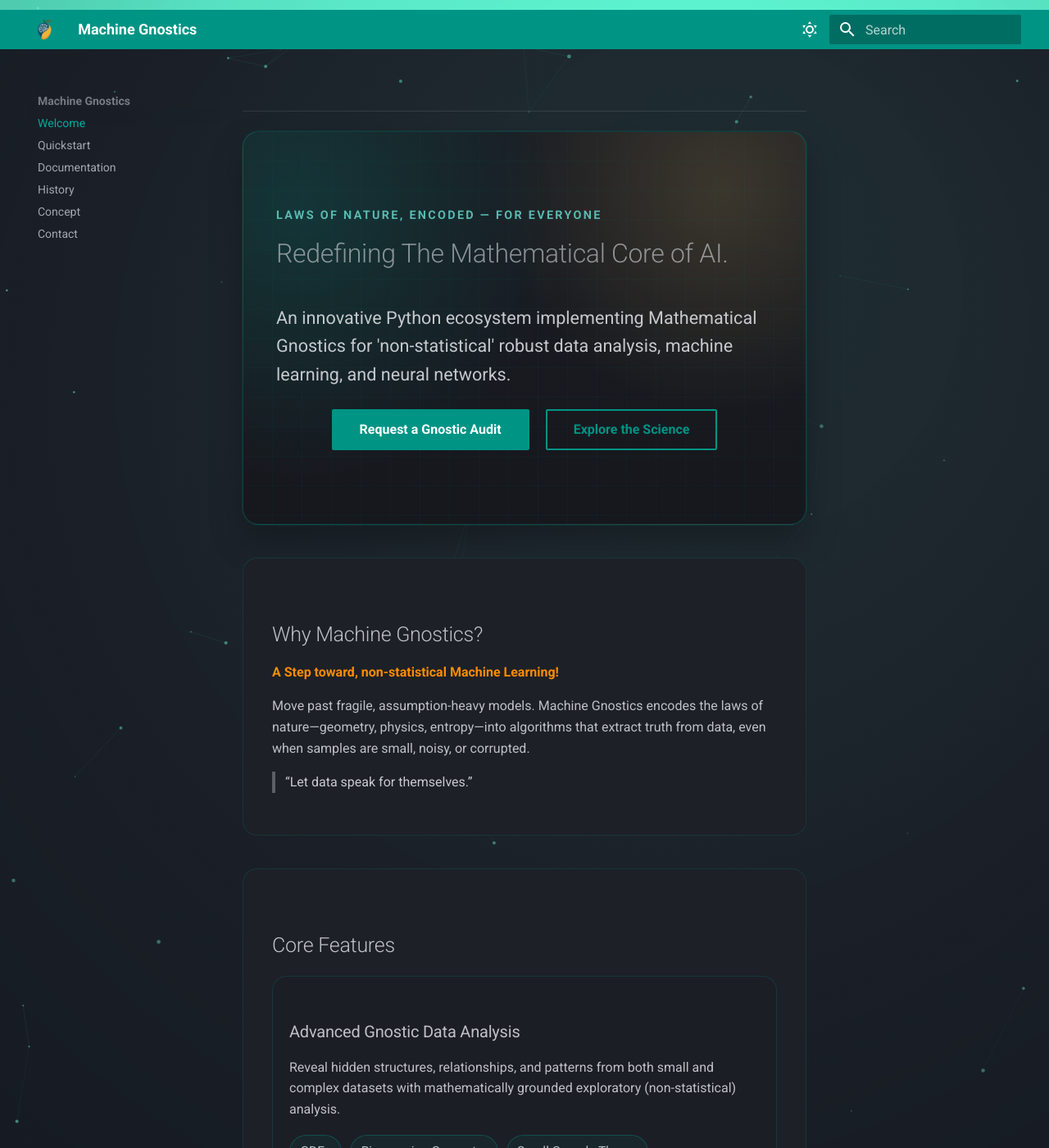
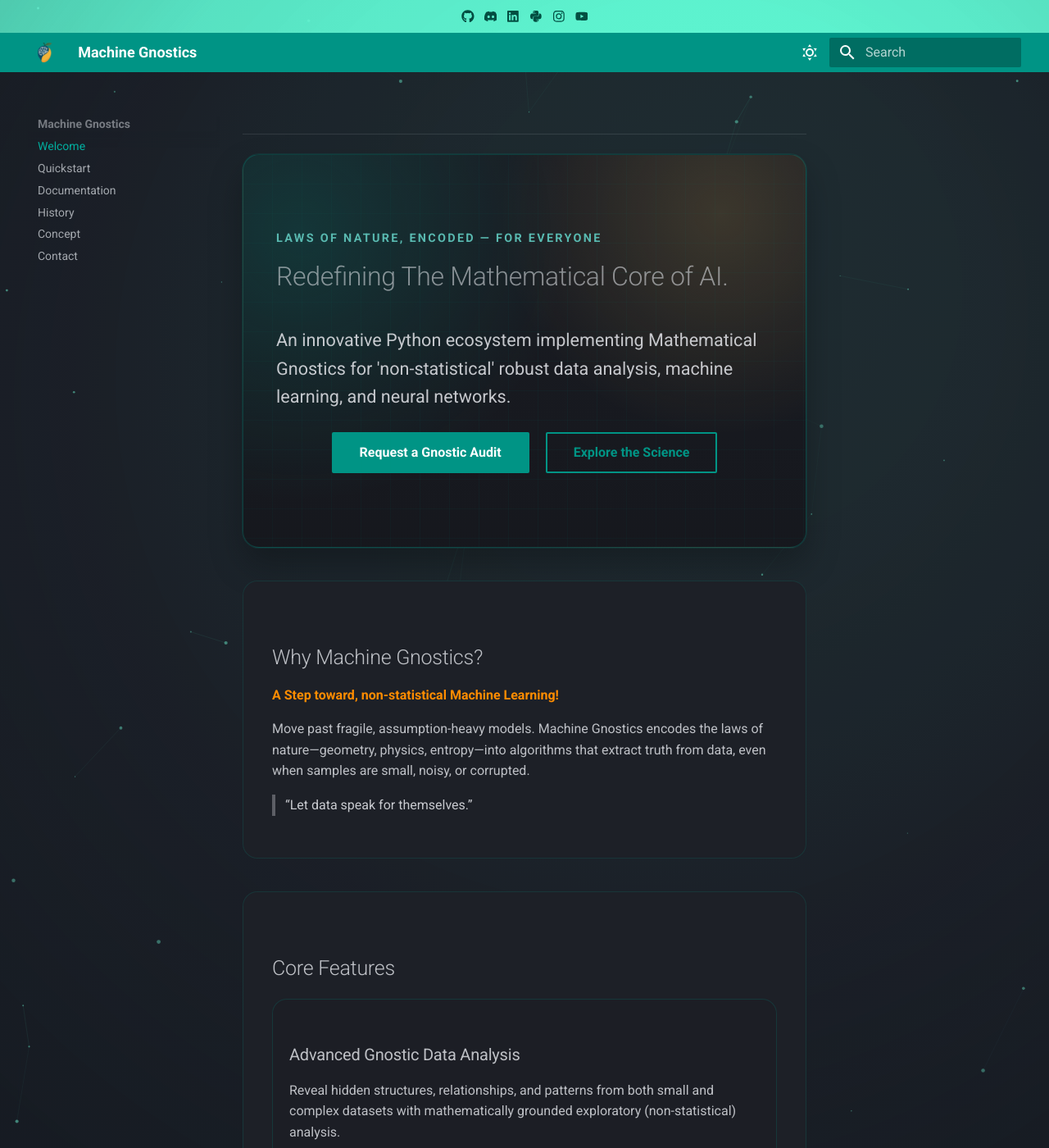
Before and after one commit to MachineGnostics/machinegnostics.io, an MkDocs documentation site: the page built from docs/index.md, in a window 1280 px wide and 1400 px high. Shown: the whole window at 82% size. Built offline with MkDocs 1.6.1 and Material for MkDocs 9.7.7, drawn with Linux system fonts in a browser that asks for light colours; plug-ins that fetch from the network failed and are left out.

Commit message:
dynamics improved

```diff
--- a/docs/stylesheets/extra.css
+++ b/docs/stylesheets/extra.css
@@ -322,6 +322,7 @@
     .gn-home .gn-features {
         flex-direction: column;
         align-items: center;
+        justify-content: center;
     }
 
     .gn-home .gn-card,
--- a/overrides/main.html
+++ b/overrides/main.html
@@ -1,11 +1,7 @@
 {% extends "base.html" %}
 
 {% block announce %}
-{# <div style="display: flex; gap: 20px; justify-content: center; align-items: center; flex-wrap: wrap;">
-    <span>
-        <strong>Welcome to Machine Gnostics!</strong> <em>Released a new version! 🎈 Follow us for more updates.</em>
-    </span>
-    <div style="display: flex; gap: 12px; align-items: center;">
+<div style="display: flex; gap: 12px; justify-content: center; align-items: center;">
     <a href="https://github.com/MachineGnostics/machinegnostics" title="Machine Gnostics on GitHub" style="color: inherit; display: flex;">
         <span class="twemoji">{% include ".icons/fontawesome/brands/github.svg" %}</span>
     </a>
@@ -25,5 +21,4 @@
         <span class="twemoji">{% include ".icons/fontawesome/brands/youtube.svg" %}</span>
     </a>
 </div>
-</div> #}
 {% endblock %}
```
Lines whose indentation alone changed are shown as unchanged.
